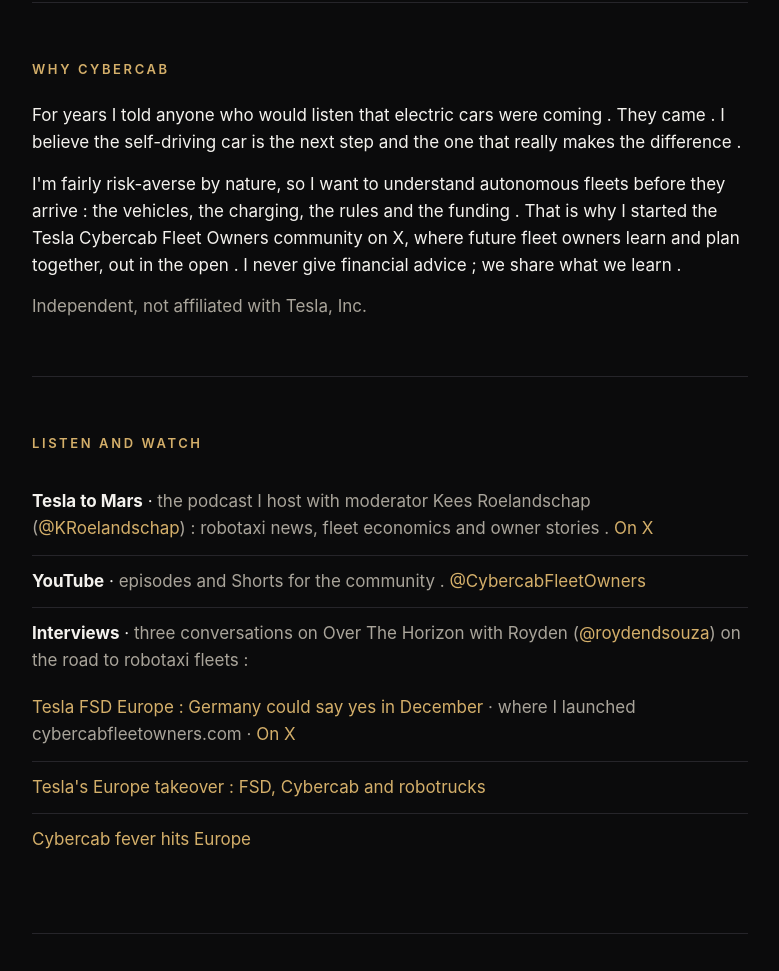
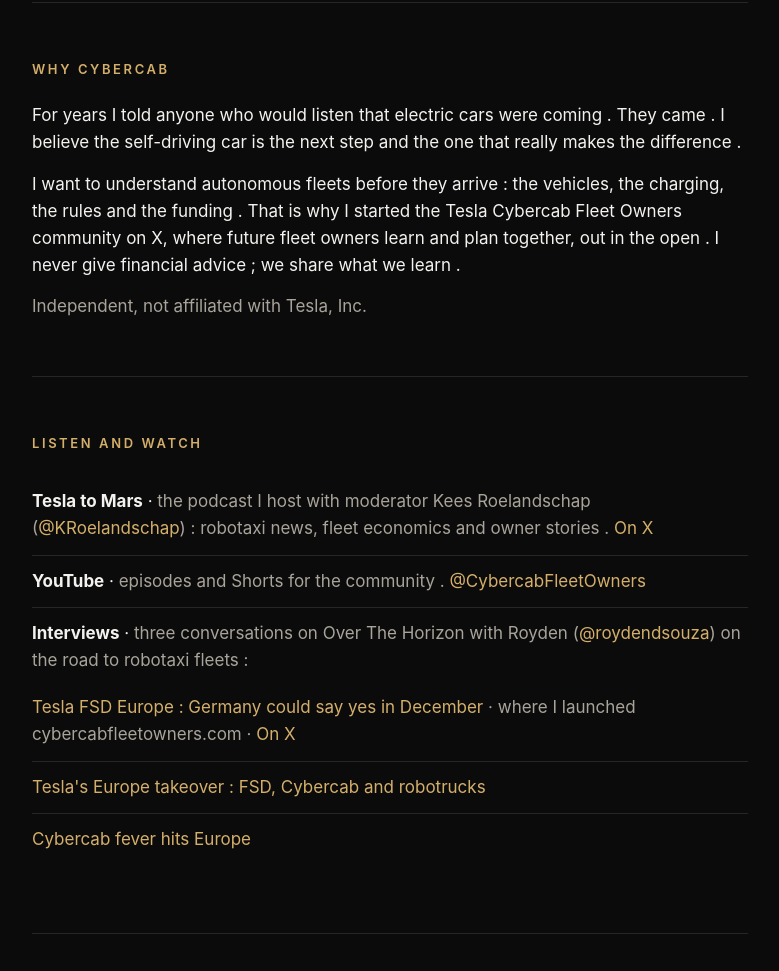
Before and after one commit to minderopflorian-oss/florianminderop-site, a plain HTML site: page index.html in a window 1280 px wide. Shown: the part 1485-2456 px from the top of the page, without its empty margins (250-1029 px from the left). Drawn offline with Linux system fonts and the light colour scheme.

Commit message:
Remove risk-averse wording

```diff
--- a/index.html
+++ b/index.html
@@ -37,7 +37,7 @@
 <section>
   <h2>Why Cybercab</h2>
   <p>For years I told anyone who would listen that electric cars were coming . They came . I believe the self-driving car is the next step and the one that really makes the difference .</p>
-  <p>I'm fairly risk-averse by nature, so I want to understand autonomous fleets before they arrive : the vehicles, the charging, the rules and the funding . That is why I started the Tesla Cybercab Fleet Owners community on X, where future fleet owners learn and plan together, out in the open . I never give financial advice ; we share what we learn .</p>
+  <p>I want to understand autonomous fleets before they arrive : the vehicles, the charging, the rules and the funding . That is why I started the Tesla Cybercab Fleet Owners community on X, where future fleet owners learn and plan together, out in the open . I never give financial advice ; we share what we learn .</p>
   <p class="muted">Independent, not affiliated with Tesla, Inc.</p>
 </section>
 
```
